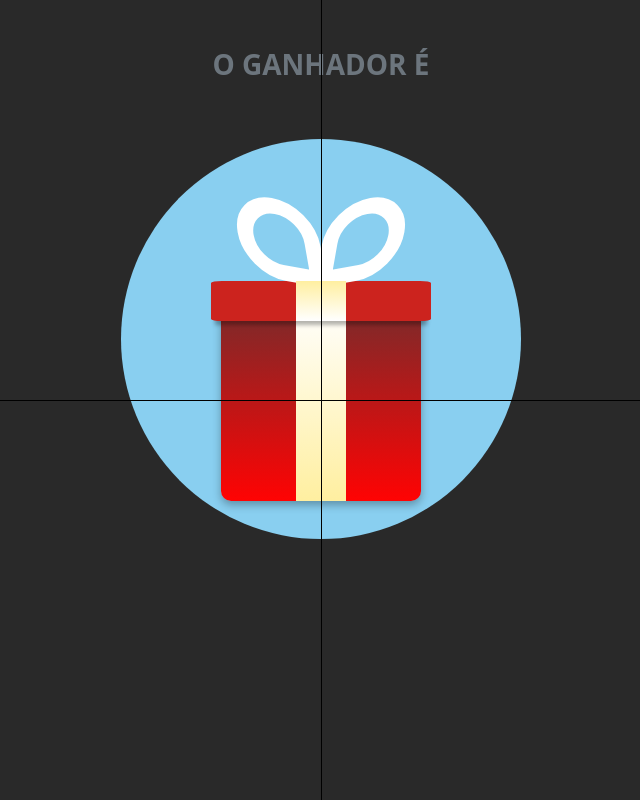
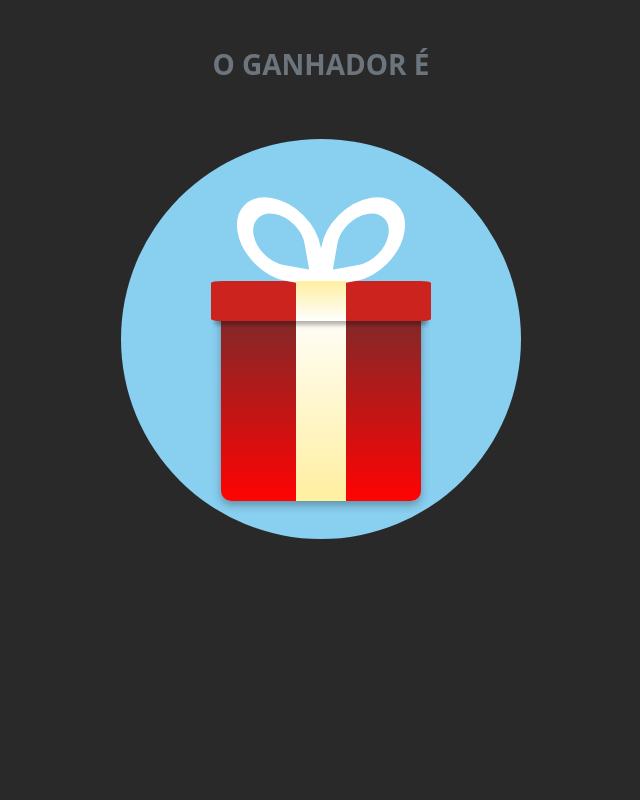
Before and after one commit to MUSHA170/HAHR-2021, a plain HTML site: page v1/resultado.html in a window 1280 px wide. Shown: the whole page, without its empty margins (319-959 px from the left). Drawn offline with nearby package versions, Linux system fonts and the light colour scheme.

Commit message:
peqnos ajustes2

```diff
--- a/v1/resultado.html
+++ b/v1/resultado.html
@@ -22,27 +22,8 @@
      <!-- Bootstrap CSS only -->
      <link href="https://cdn.jsdelivr.net/npm/bootstrap@5.0.1/dist/css/bootstrap.min.css" rel="stylesheet" integrity="sha384-+0n0xVW2eSR5OomGNYDnhzAbDsOXxcvSN1TPprVMTNDbiYZCxYbOOl7+AMvyTG2x" crossorigin="anonymous">
 
-    <style>
-      .w{
-        position: fixed;
-        width: 100vw;
-        background-color: black;
-        height: 1px;
-        top: 50vh;
-      }
-
-      .h{
-        position: fixed;
-        height: 100vh;
-        width: 1px;
-        background-color: black;
-        left: 50%;
-      }
-    </style>
-
     <script>
       function fetti_lateral() {
-
 
         var end = Date.now() + (15 * 100);
 
@@ -93,8 +74,6 @@
 <body>
   <script src="https://cdn.jsdelivr.net/npm/canvas-confetti@1.4.0/dist/confetti.browser.min.js"></script>
 
-    <div class="w"></div>
-    <div class="h"></div>
     <div class="all" >
       <div class="row">
         <div class="col-15">
```
